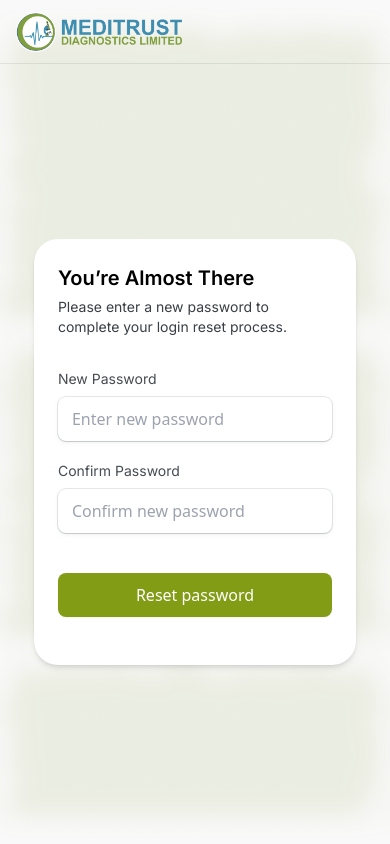
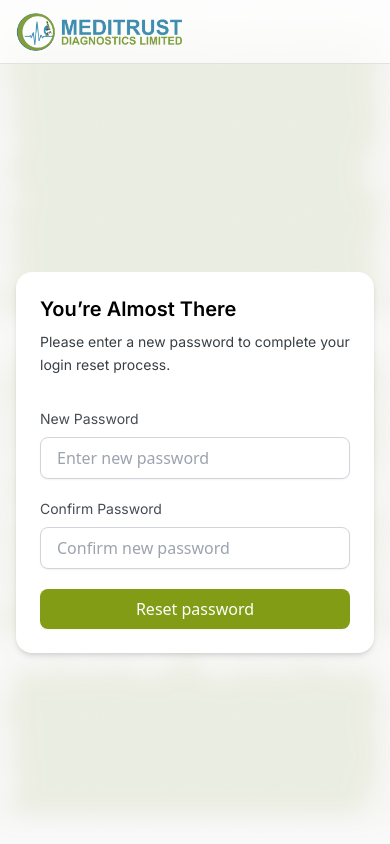
Before and after one commit to Khalid-R-Salis/meditrustdiagnosticslimited_frontend, a React (Vite) app: page /newpassword in a window 390 px wide. Built offline with nearby package versions, Linux system fonts and the light colour scheme.

Commit message:
make reset newpwd responsive

```diff
--- a/src/pages/authforms/newpassword.jsx
+++ b/src/pages/authforms/newpassword.jsx
@@ -1,3 +1,139 @@
+// import React, { useState } from "react";
+// import bg1 from "../../assets/bg1.png";
+// import logo2 from "../../assets/logo2.png";
+
+// const Newpassword = () => {
+//   const [newPassword, setNewPassword] = useState("");
+//   const [confirmPassword, setConfirmPassword] = useState("");
+//   const [passwordError, setPasswordError] = useState("");
+
+//   const clearForm = () => {
+//     setNewPassword("");
+//     setConfirmPassword("");
+//     setPasswordError("");
+//   };
+
+//   const handleSubmit = (e) => {
+//     e.preventDefault();
+
+//     if (newPassword !== confirmPassword) {
+//       setPasswordError("Passwords do not match!");
+//       return;
+//     }
+
+//     console.log("New Password set:", newPassword);
+//     clearForm();
+//     // Submit to backend here
+//   };
+
+//   const inputBaseClass =
+//     "w-full rounded-[8px] bg-white px-[14px] py-[10px] pr-[40px] focus:outline-none";
+//   const errorInputClass =
+//     "bg-[#FFFBFA] shadow-[0_2px_5px_0_rgba(243,65,65,0.08),_0_0_0_2px_rgba(243,65,65,0.40),_0_1px_1px_0_rgba(0,0,0,0.12)]";
+
+//   return (
+//     <div
+//       style={{
+//         backgroundImage: `url(${bg1})`,
+//         backgroundSize: "cover",
+//         backgroundPosition: "center",
+//       }}
+//       className="flex items-center justify-center min-h-[100dvh] bg-[#f9f9f9] relative"
+//     >
+//       <div
+//         className="absolute top-0 left-0 w-full flex items-center z-10"
+//         style={{
+//           borderBottom: "1px solid rgba(0, 0, 0, 0.08)",
+//           height: "64px",
+//         }}
+//       >
+//         <a href="/">
+//           <img
+//             src={logo2}
+//             alt="Logo"
+//             className="h-[40px] w-[166px] ml-4 sm:ml-[140px] mt-4 mb-4"
+//           />
+//         </a>
+//       </div>
+
+//       <form
+//         onSubmit={handleSubmit}
+//         className="flex flex-col items-center justify-center w-full h-full px-4 overflow-y-auto"
+//       >
+//         <div className="bg-[#FFF] p-[24px] sm:p-[40px] rounded-[24px] shadow-md w-[90%] sm:w-[440px] max-w-[440px] mt-[80px] mb-[20px]">
+//           <div className="mb-[32px]">
+//             <h1 className="text-black font-inter text-[20px] font-semibold leading-[30px]">
+//               You’re Almost There
+//             </h1>
+//             <p className="text-[#383F45] text-[14px] leading-[20px] font-normal font-inter mt-1">
+//               Please enter a new password to complete your login reset process.
+//             </p>
+//           </div>
+
+//           {/* New Password */}
+//           <div className="mb-5">
+//             <h2 className="text-[#454C52] text-[14px] font-inter font-normal leading-5 mb-2">
+//               New Password
+//             </h2>
+//             <input
+//               type="text"
+//               placeholder="Enter new password"
+//               value={newPassword}
+//               onChange={(e) => {
+//                 setNewPassword(e.target.value);
+//                 if (confirmPassword && e.target.value === confirmPassword) {
+//                   setPasswordError("");
+//                 }
+//               }}
+//               className={`${inputBaseClass} shadow-custom ${
+//                 passwordError ? errorInputClass : "shadow-custom"
+//               }`}
+//               required
+//             />
+//           </div>
+
+//           {/* Confirm Password */}
+//           <div className="mb-4">
+//             <h2 className="text-[#454C52] text-[14px] font-inter font-normal leading-5 mb-2">
+//               Confirm Password
+//             </h2>
+//             <input
+//               type="text"
+//               placeholder="Confirm new password"
+//               value={confirmPassword}
+//               onChange={(e) => {
+//                 setConfirmPassword(e.target.value);
+//                 if (newPassword && e.target.value === newPassword) {
+//                   setPasswordError("");
+//                 }
+//               }}
+//               className={`${inputBaseClass} shadow-custom ${
+//                 passwordError ? errorInputClass : "shadow-custom"
+//               }`}
+//               required
+//             />
+
+//             {passwordError && (
+//               <p className="text-[#F34141] text-[14px] font-inter font-normal leading-[20px] mt-2">
+//                 {passwordError}
+//               </p>
+//             )}
+//           </div>
+
+//           <button
+//             type="submit"
+//             className="w-full bg-[#829C15] text-white py-[10px] px-[18px] rounded-lg font-medium my-6 shadow-sm"
+//           >
+//             Reset password
+//           </button>
+//         </div>
+//       </form>
+//     </div>
+//   );
+// };
+
+// export default Newpassword;
+
 import React, { useState } from "react";
 import bg1 from "../../assets/bg1.png";
 import logo2 from "../../assets/logo2.png";
@@ -27,9 +163,9 @@ const Newpassword = () => {
   };
 
   const inputBaseClass =
-    "w-full rounded-[8px] bg-white px-[14px] py-[10px] pr-[40px] focus:outline-none";
+    "w-full rounded-lg bg-white px-4 py-2 focus:outline-none shadow-sm border border-gray-300 focus:ring-2 focus:ring-[#829C15]";
   const errorInputClass =
-    "bg-[#FFFBFA] shadow-[0_2px_5px_0_rgba(243,65,65,0.08),_0_0_0_2px_rgba(243,65,65,0.40),_0_1px_1px_0_rgba(0,0,0,0.12)]";
+    "bg-[#FFFBFA] border-[#F34141] shadow-[0_0_0_2px_rgba(243,65,65,0.40)]";
 
   return (
     <div
@@ -38,45 +174,38 @@ const Newpassword = () => {
         backgroundSize: "cover",
         backgroundPosition: "center",
       }}
-      className="flex items-center justify-center min-h-[100dvh] bg-[#f9f9f9] relative"
+      className="flex flex-col items-center justify-center min-h-screen w-full px-4 sm:px-6 md:px-8 bg-[#f9f9f9] relative"
     >
-      <div
-        className="absolute top-0 left-0 w-full flex items-center z-10"
-        style={{
-          borderBottom: "1px solid rgba(0, 0, 0, 0.08)",
-          height: "64px",
-        }}
-      >
-        <a href="/">
+      {/* Top Navbar */}
+      <div className="absolute top-0 left-0 w-full flex items-center border-b border-black/10 h-16 bg-white/70 backdrop-blur-md z-10">
+        <a href="/" className="flex items-center">
           <img
             src={logo2}
             alt="Logo"
-            className="h-[40px] w-[166px] ml-4 sm:ml-[140px] mt-4 mb-4"
+            className="h-10 w-auto ml-4 sm:ml-10 md:ml-20"
           />
         </a>
       </div>
 
-      <form
-        onSubmit={handleSubmit}
-        className="flex flex-col items-center justify-center w-full h-full px-4 overflow-y-auto"
-      >
-        <div className="bg-[#FFF] p-[24px] sm:p-[40px] rounded-[24px] shadow-md w-[90%] sm:w-[440px] max-w-[440px] mt-[80px] mb-[20px]">
-          <div className="mb-[32px]">
-            <h1 className="text-black font-inter text-[20px] font-semibold leading-[30px]">
+      {/* Password Reset Box */}
+      <div className="bg-white mt-20 sm:mt-24 p-6 sm:p-8 md:p-10 rounded-2xl shadow-md w-full max-w-md">
+        <div className="mb-8">
+          <h1 className="text-black font-inter text-xl sm:text-2xl font-semibold leading-snug">
             You’re Almost There
           </h1>
-            <p className="text-[#383F45] text-[14px] leading-[20px] font-normal font-inter mt-1">
+          <p className="text-[#383F45] text-sm sm:text-base leading-relaxed font-inter mt-2">
             Please enter a new password to complete your login reset process.
           </p>
         </div>
 
+        <form onSubmit={handleSubmit} className="space-y-5">
           {/* New Password */}
-          <div className="mb-5">
-            <h2 className="text-[#454C52] text-[14px] font-inter font-normal leading-5 mb-2">
+          <div>
+            <label className="block text-[#454C52] text-sm font-inter mb-2">
               New Password
-            </h2>
+            </label>
             <input
-              type="text"
+              type="password"
               placeholder="Enter new password"
               value={newPassword}
               onChange={(e) => {
@@ -85,20 +214,20 @@ const Newpassword = () => {
                   setPasswordError("");
                 }
               }}
-              className={`${inputBaseClass} shadow-custom ${
-                passwordError ? errorInputClass : "shadow-custom"
+              className={`${inputBaseClass} ${
+                passwordError ? errorInputClass : ""
               }`}
               required
             />
           </div>
 
           {/* Confirm Password */}
-          <div className="mb-4">
-            <h2 className="text-[#454C52] text-[14px] font-inter font-normal leading-5 mb-2">
+          <div>
+            <label className="block text-[#454C52] text-sm font-inter mb-2">
               Confirm Password
-            </h2>
+            </label>
             <input
-              type="text"
+              type="password"
               placeholder="Confirm new password"
               value={confirmPassword}
               onChange={(e) => {
@@ -107,14 +236,13 @@ const Newpassword = () => {
                   setPasswordError("");
                 }
               }}
-              className={`${inputBaseClass} shadow-custom ${
-                passwordError ? errorInputClass : "shadow-custom"
+              className={`${inputBaseClass} ${
+                passwordError ? errorInputClass : ""
               }`}
               required
             />
-
             {passwordError && (
-              <p className="text-[#F34141] text-[14px] font-inter font-normal leading-[20px] mt-2">
+              <p className="text-[#F34141] text-sm font-inter mt-2">
                 {passwordError}
               </p>
             )}
@@ -122,12 +250,12 @@ const Newpassword = () => {
 
           <button
             type="submit"
-            className="w-full bg-[#829C15] text-white py-[10px] px-[18px] rounded-lg font-medium my-6 shadow-sm"
+            className="w-full bg-[#829C15] text-white py-2 px-4 rounded-lg font-medium shadow-sm hover:bg-[#6c8112] transition"
           >
             Reset password
           </button>
+        </form>
       </div>
-      </form>
     </div>
   );
 };
```
Lines whose indentation alone changed are shown as unchanged.
